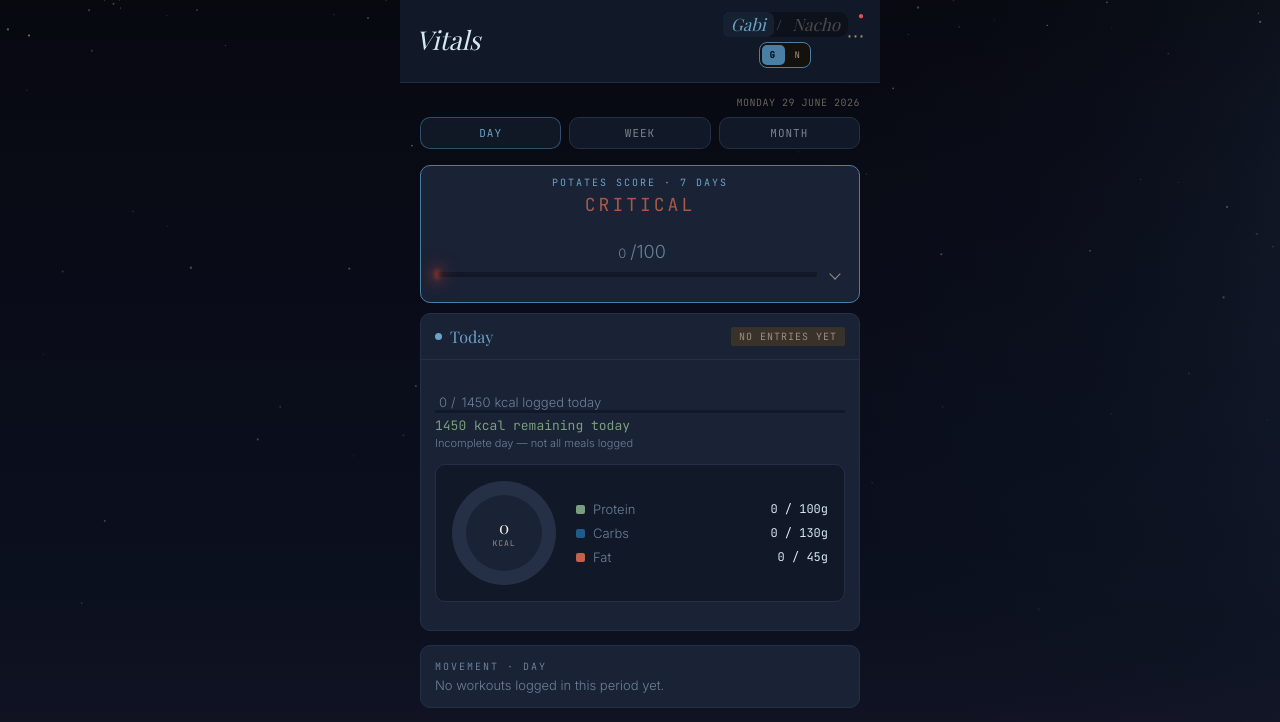
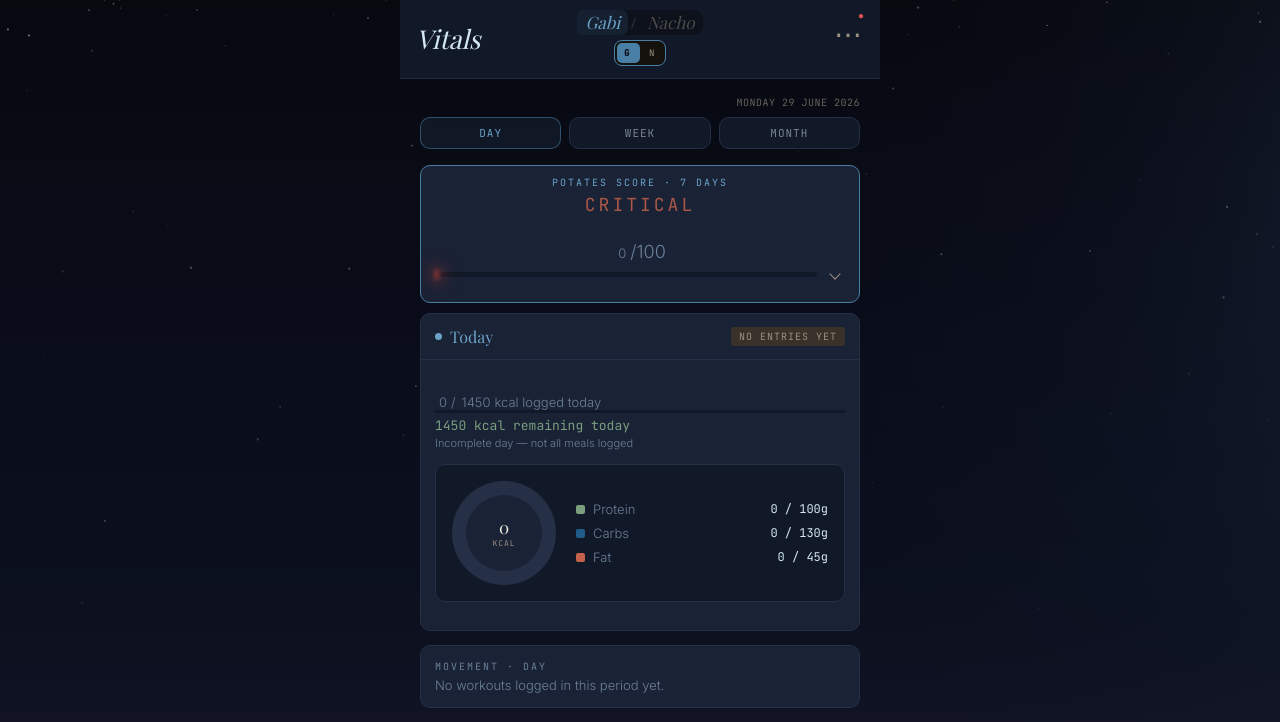
Before and after one commit to nachostax/la-salud2, a plain HTML site: page index.html in a window 1280 px wide. Shown: the top 722 px of the page. Drawn offline with nearby package versions, Linux system fonts and the light colour scheme; no server answers; a web font is replaced by a local one.

Commit message:
Update style.css

```diff
--- a/style.css
+++ b/style.css
@@ -192,8 +192,8 @@ body.settings-active #sky-canvas { opacity: 0; }
   position:relative;
   display:flex;
   align-items:center;
-  justify-content:space-between;
-  padding:12px 16px 14px;
+  justify-content:center;
+  padding:10px 16px 12px;
   background:transparent;
   transition:background .4s ease;
 }
@@ -213,16 +213,16 @@ body.settings-active #sky-canvas { opacity: 0; }
    the sync dot, same right-edge alignment, top-right of the header. */
 .hdr-settings-btn {
   position:absolute;
-  top:26px;
+  top:18px;
   right:14px;
-  width:20px;
-  height:20px;
+  width:34px;
+  height:34px;
   display:flex;
   align-items:center;
   justify-content:center;
-  font-size:18px;
+  font-size:28px;
   line-height:1;
-  letter-spacing:1px;
+  letter-spacing:2px;
   color:var(--mist);
   cursor:pointer;
   background:none;
@@ -234,9 +234,10 @@ body.settings-active #sky-canvas { opacity: 0; }
 .hdr-settings-btn:active { color:var(--bone); }
 /* LEFT: just the big section title */
 .psh-left {
-  flex:1;
-  min-width:0;
-  padding-right:12px;
+  position:absolute;
+  left:16px;
+  top:50%;
+  transform:translateY(-50%);
 }
 /* RIGHT: names on top, pill centered below */
 .psh-right {
@@ -245,7 +246,6 @@ body.settings-active #sky-canvas { opacity: 0; }
   align-items:center;
   gap:5px;
   flex-shrink:0;
-  padding-right:16px; /* leave room for the absolute sync dot */
 }
 /* Title wrapper */
 #hdr-title-wrap {
```
